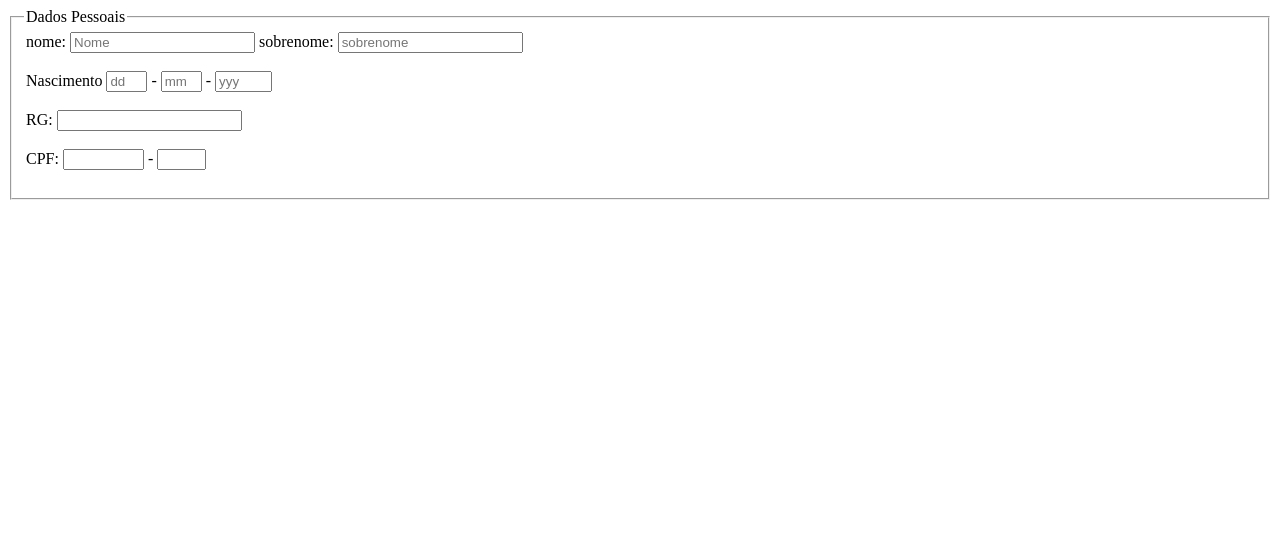
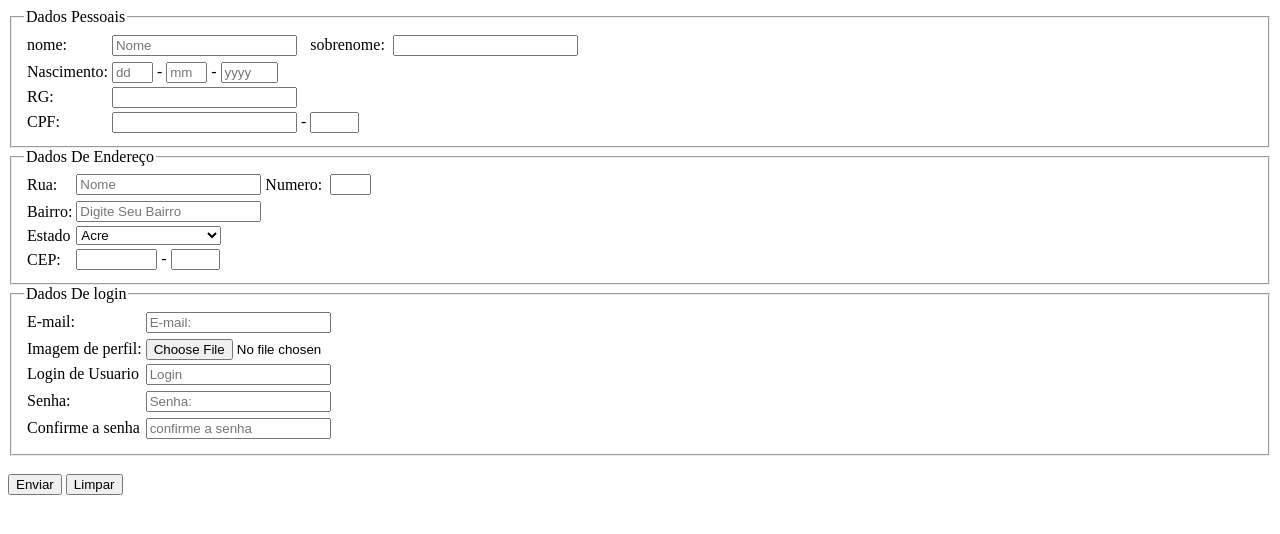
Before and after one commit to Trinkatdot/ti113_HTML, a plain HTML site: page formulario1.html in a window 1280 px wide. Drawn offline with Linux system fonts and the light colour scheme.

Commit message:
Formulario completo

```diff
--- a/formulario1.html
+++ b/formulario1.html
@@ -1,34 +1,159 @@
 <!DOCTYPE html>
 <html lang="en">
+
 <head>
     <meta charset="UTF-8">
     <meta name="viewport" content="width=device-width, initial-scale=1.0">
     <title>formulario 1</title>
 </head>
+
 <body>
-    <form action="" method="get">
+    <form action="" method="get" border="2" cellpadding="5">
         <fieldset>
             <legend>Dados Pessoais</legend>
-                <legend>
+            <table>
+                <!-- 1° Linha -->
+                <tr>
+                    <td><label for="txt_nome">nome:</label></td>
+                    <td><input placeholder="Nome" required type="text" name="txt_nome" id="" txt_nome"></td>
+                    <td><label for="text_sobrenome">sobrenome:</label>
+                    <td>
+                    <td><input type="text" name="txt_sobrenome" id="txt sobrenome"><br></td>
+                <tr>
 
-                    <label for="txt_nome">nome:</label>
-                    <input placeholder="Nome"  required type="text" name="txt_nome" id="" txt_nome">
-                    <label for="txt_sobrenome">sobrenome:</label>
-                    <input placeholder="sobrenome"  required type="text" name="txt_nome" id="" txt_nome"><br><br>
+                    <!-- 2°Linha -->
+                <tr>
+                    <td><label for="dt_nascimento">Nascimento:</label></td>
+                    <td><input size="2" placeholder="dd" type="text" name="dd" id="dd"> -
+                        <input size="2" placeholder="mm" type="text" name="mm" id="mm"> -
+                        <input size="4" placeholder="yyyy" type="text" name="yyyy" id="yyyy">
+                    </td>
+                </tr>
 
-                    <label for="dt_nascimento">Nascimento</label>
-                    <input size="2px" placeholder="dd" ="text" name="dd" id="dd"> -
-                    <input size="2px" placeholder="mm" type="text" name="mm" id="mm"> -
-                    <input size="4px" placeholder="yyy" type="text" name="yyyy" id="yyyy"><br><br>
+                <!-- 3°Linha -->
+                <tr>
+                    <td><label for="txt_rg">RG:</label>
+                    <td>
+                        <input type="text" name="RG" id="txt_rg"><br>
+                </tr>
 
-                    <label for="txt_rg">RG:</label>
-                    <input type="text" name="rg" id="txt_rg"><br><br>
+                <tr>
+                    <td><label for="txt_cpf">CPF:</label>
+                    </td>
 
-                    <label for="txt_cpf">CPF:</label>
-                    <input size="7px"  type="text" name="cpf" id="txt_cpf"> -
-                    <input size="3px"  type="text" name="cpf" id="txt_cpf"><br><br>
-                </legend>
-            </fieldset>
-        </form>
+                    <td><input type="text" name="cpf" id="txt_cpf"> - </td>
+                    <td><input size="3" type="text" name="cpf_2" id="txt_cpf_2"> </td>
+
+                </tr>
+            </table>
+        </fieldset>
+    </form>
 </body>
+
+<form action="" method="get" border="2" cellpadding="5">
+    <fieldset>
+        <legend>Dados De Endereço</legend>
+        <table>
+            <!-- 1° Linha -->
+            <tr>
+                <td><label for="txt_nome">Rua:</label></td>
+                <td><input placeholder="Nome" required type="text" name="txt_nome" id="" txt_nome"></td>
+                <td><label for="txt_numero">Numero:</label>
+                <td>
+                <td><input size="2px" type="text" name="txt_numero" id="txt_numero"><br></td>
+            <tr>
+
+                <!-- 2°Linha -->
+            <tr>
+                <td><label for="dt_nascimento">Bairro:</label></td>
+                <td><input placeholder="Digite Seu Bairro" type="text" name="bairro" id="bairro">
+                </td>
+            </tr>
+
+            <!-- 3°Linha -->
+            <tr>
+                <td><label for="lst_uf">Estado</label></td>
+                <td><select name="slt_uf" id="clt_uf">
+                        <option value="AC">Acre</option>
+                        <option value="AL">Alagoas</option>
+                        <option value="AP">Amapá</option>
+                        <option value="AM">Amazonas</option>
+                        <option value="BA">Bahia</option>
+                        <option value="CE">Ceará</option>
+                        <option value="DF">Distrito Federal</option>
+                        <option value="ES">Espírito Santo</option>
+                        <option value="GO">Goiás</option>
+                        <option value="MA">Maranhão</option>
+                        <option value="MT">Mato Grosso</option>
+                        <option value="MS">Mato Grosso do Sul</option>
+                        <option value="MG">Minas Gerais</option>
+                        <option value="PA">Pará</option>
+                        <option value="PB">Paraíba</option>
+                        <option value="PR">Paraná</option>
+                        <option value="PE">Pernambuco</option>
+                        <option value="PI">Piauí</option>
+                        <option value="RJ">Rio de Janeiro</option>
+                        <option value="RN">Rio Grande do Norte</option>
+                        <option value="RS">Rio Grande do Sul</option>
+                        <option value="RO">Rondônia</option>
+                        <option value="RR">Roraima</option>
+                        <option value="SC">Santa Catarina</option>
+                        <option value="SP">São Paulo</option>
+                        <option value="SE">Sergipe</option>
+                        <option value="TO">Tocantins</option>
+                        <option value="EX">Estrangeiro</option>
+                    </select></td>
+            </tr>
+            <tr>
+                <td><label for="txt_cpf">CEP:</label></td>
+                <td>
+                    <input size="7" type="text" name="cpf" id="txt_cpf"> -
+                    <input size="3" type="text" name="cpf_2" id="txt_cpf_2">
+                </td>
+            </tr>
+        </table>
+    </fieldset>
+</form>
+
+<form action="" method="get" border="2" cellpadding="5">
+    <fieldset>
+        <legend>Dados De login</legend>
+        <table>
+            <!-- 1° Linha -->
+            <tr>
+                <td><label for="txt_nome">E-mail:</label></td>
+                <td><input placeholder="E-mail:" required type="text" name="txt_E-mail:" id="" txt_E-mail:"></td>
+            <tr>
+
+                <!-- 2°Linha -->
+            <tr>
+                <td> <label for="txt_imagem">Imagem de perfil:</label></td>
+                <td> <input type="file" name="txt_imagem" id="txt_imagem" accept="image/*">
+
+            </tr>
+
+            <!-- 3°Linha -->
+            <tr>
+                <td><label for="txt_nome">Login de Usuario</label></td>
+                <td><input placeholder="Login" required type="text" name="txt_E-mail:" id="" txt_E-mail:"></td>
+            <tr>
+
+            <tr>
+                <td><label for="txt_nome">Senha:</label></td>
+                <td><input placeholder="Senha:" required type="text" name="txt_E-mail:" id="" txt_E-mail:"></td>
+            <tr>
+
+            <tr>
+                <td><label for="txt_nome">Confirme a senha</label></td>
+                <td><input placeholder="confirme a senha" required type="text" name="txt_E-mail:" id="" txt_E-mail:">
+                </td>
+            <tr>
+        </table>
+    </fieldset>
+    <br>
+    <input type="submit" value="Enviar">
+    <input type="reset" value="Limpar">
+</form>
+</body>
+
 </html>
```
